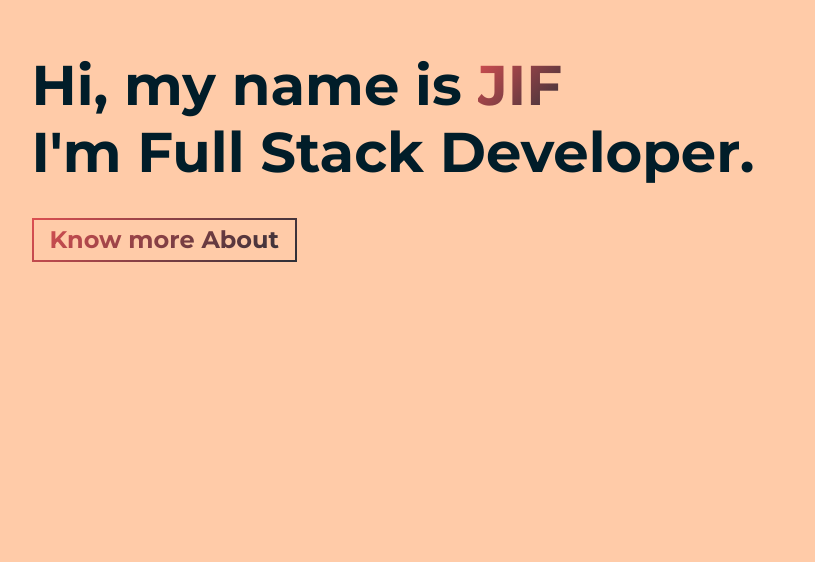
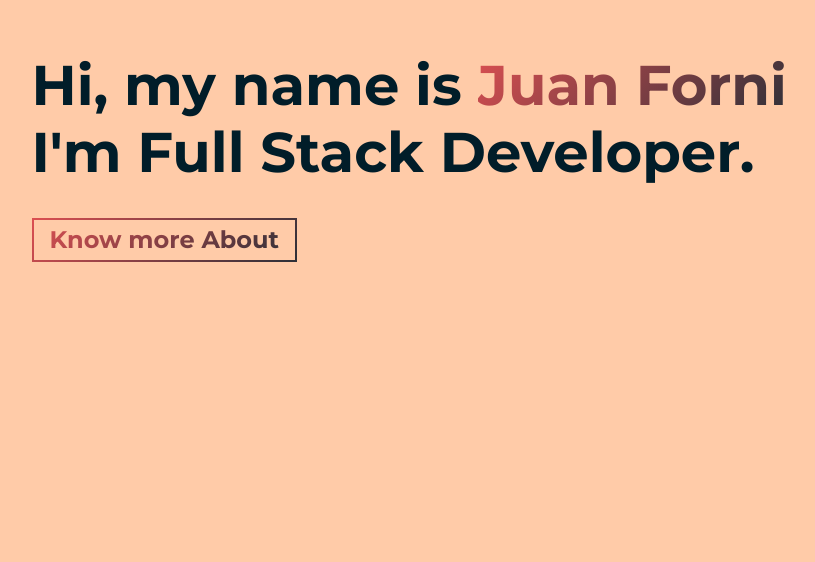
Before and after one commit to juanf1328/JIF-PortFolio, a website built with Parcel: page src/index.html in a window 1280 px wide. Shown: the part 238-800 px from the top of the page, without its empty margins (46-861 px from the left). Built offline with nearby package versions, Linux system fonts and the light colour scheme.

Commit message:
update v3

```diff
--- a/src/index.html
+++ b/src/index.html
@@ -35,7 +35,7 @@
     <section id="hero" class="jumbotron">
       <div class="container">
         <h1 class="hero-title load-hidden">
-          Hi, my name is <span class="text-color-main">JIF</span>
+          Hi, my name is <span class="text-color-main">Juan Forni</span>
           <br />
           I'm Full Stack Developer.
         </h1>
```
